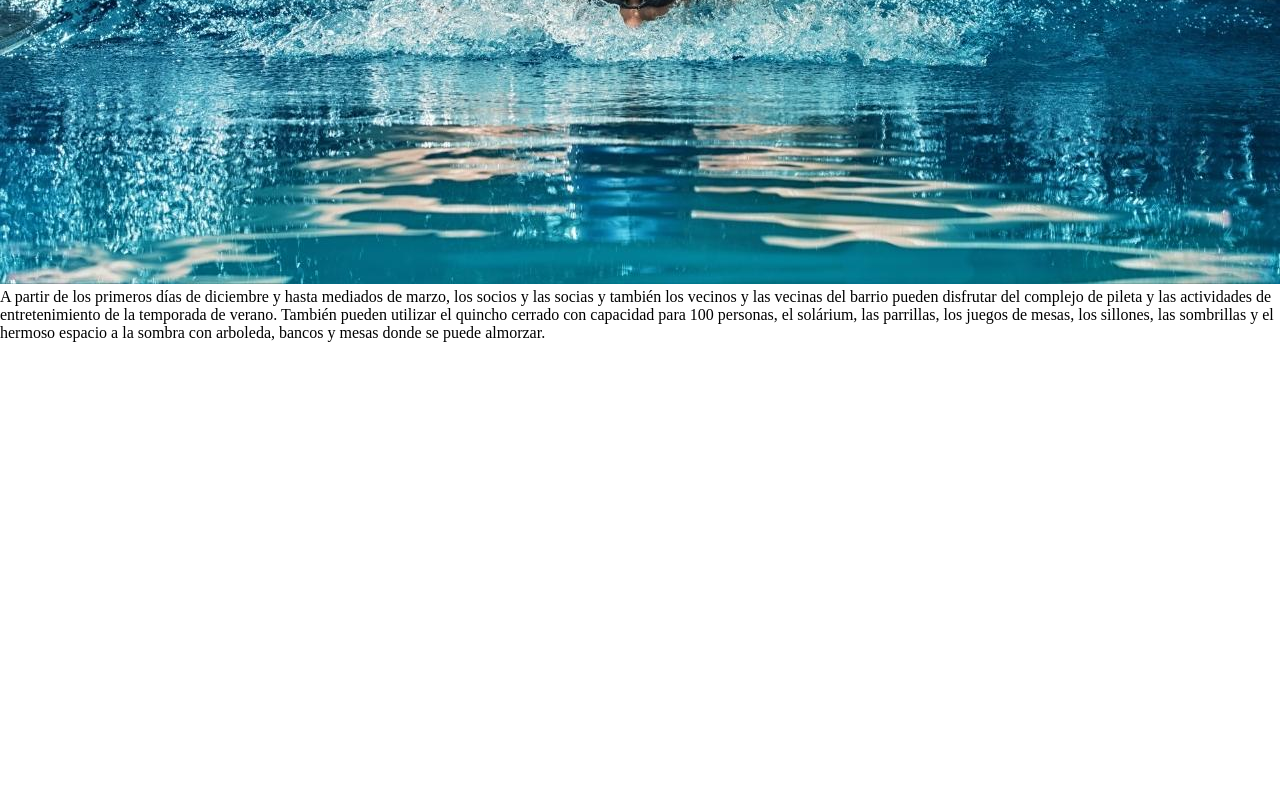
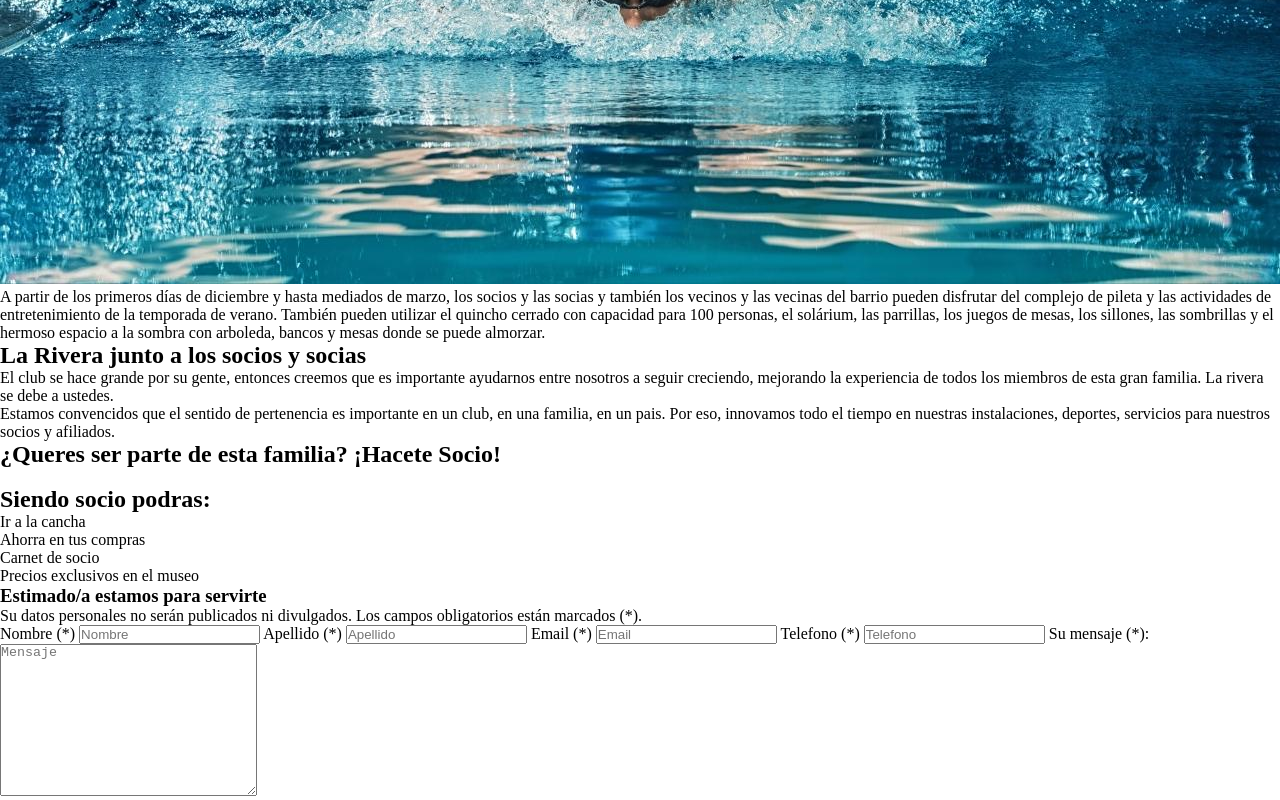
Before and after one commit to GonzaloJVicenteVeron/Club-Atletico-La-Rivera, a plain HTML site: page index.html in a window 1280 px wide. Shown: the part 3867-4667 px from the top of the page. Before the commit the page ends 4209 px from the top, so only its background shows below. Drawn offline with Linux system fonts and the light colour scheme.

Commit message:
Contact, members

```diff
--- a/index.html
+++ b/index.html
@@ -37,7 +37,6 @@
                     <ul>
                         <li><a href="#">¡Hacete Socio!</a></li>
                         <li><a href="#">Beneficios</a></li>
-                        <li><a href="#">¿Por qué elegirnos?</a></li>
                     </ul>
 
                 </li>
@@ -122,38 +121,82 @@
             </span>
         </div>
 
+    </section>
+
+    <h2 class="socios-title">La Rivera junto a los socios y socias</h2>
+
+    <section class="socios">
+        <div class="socios-left">
+            <p> El club se hace grande por su gente, entonces creemos que es importante ayudarnos entre nosotros a seguir creciendo, mejorando la experiencia de todos los miembros de esta gran familia. La rivera se debe a ustedes.</p>
+
+        </div>
+        <div class="socios-right">
+            <p>Estamos convencidos que el sentido de pertenencia es importante en un club, en una familia, en un pais. Por eso, innovamos todo el tiempo en nuestras instalaciones, deportes, servicios para nuestros socios y afiliados.</p>
+
+        </div>
+
+    </section>
+
+    <div class="members">
+        <h2 class="members-title">¿Queres ser parte de esta familia? ¡Hacete Socio!</h2>
+        <img src="" alt="">
+    </div>
+
+    <h2 class="members-title-benefits">Siendo socio podras:</h2>
+
+    <section class="members-benefits">
+
+        <div class="members-benefits-descriptions">
+            <p>Ir a la cancha</p>
+        </div>
+
+        <div class="members-benefits-descriptions">
+            <p>Ahorra en tus compras</p>
+        </div>
+
+        <div class="members-benefits-descriptions">
+            <p>Carnet de socio</p>
+        </div>
+
+        <div class="members-benefits-descriptions">
+            <p>Precios exclusivos en el museo</p>
+        </div>
+
+    </section>
+
+    <section class="Contact">
+        <div class="contact-top">
+            <h3>Estimado/a estamos para servirte</h3>
+            <p>Su datos personales no serán publicados ni divulgados. Los campos obligatorios están marcados (*).
+            </p>
+        </div>
+
+        <div class="contact-form">
+            <form action="" class="form-contact">
+                <label for="name">Nombre (*)</label>
+                <input type="text" id="name" for="name" required placeholder="Nombre">
+
+                <label for="surname">Apellido (*)</label>
+                <input type="text" name="surname" id="surname" placeholder="Apellido" required>
+
+                <label for="email">Email (*)</label>
+                <input type="email" name="email" id="email" placeholder="Email" required>
+
+                <label for="phone">Telefono (*)</label>
+                <input type="tel" name="phone" id="phone" placeholder="Telefono" required>
+
+                <label for="message">Su mensaje (*):</label>
+                <textarea name="message" id="message" cols="30" rows="10" placeholder="Mensaje" required></textarea>
+
+            </form>
 
 
 
-
-
-
-
-
-
-
-
-
-
-
-
-
-
-
-
-
-
-
-
-
+        </div>
     </section>
 
 
-
-
-
-
-
+    <footer class="footer"></footer>
 
 
 </body>
--- a/style.css
+++ b/style.css
@@ -8,6 +8,9 @@
     box-sizing: inherit;
 }
 
+html {
+    scroll-behavior: smooth;
+}
 
 body {
     min-height: 100vh;
```
Lines whose indentation alone changed are shown as unchanged.
